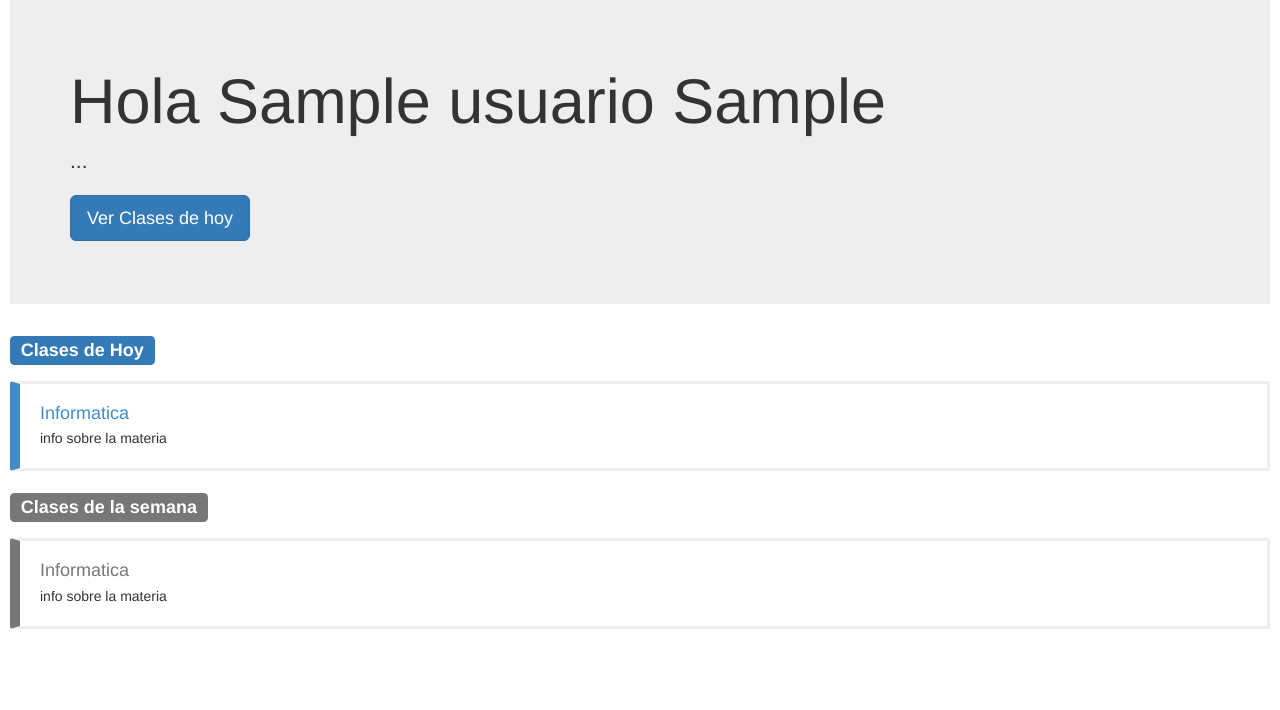
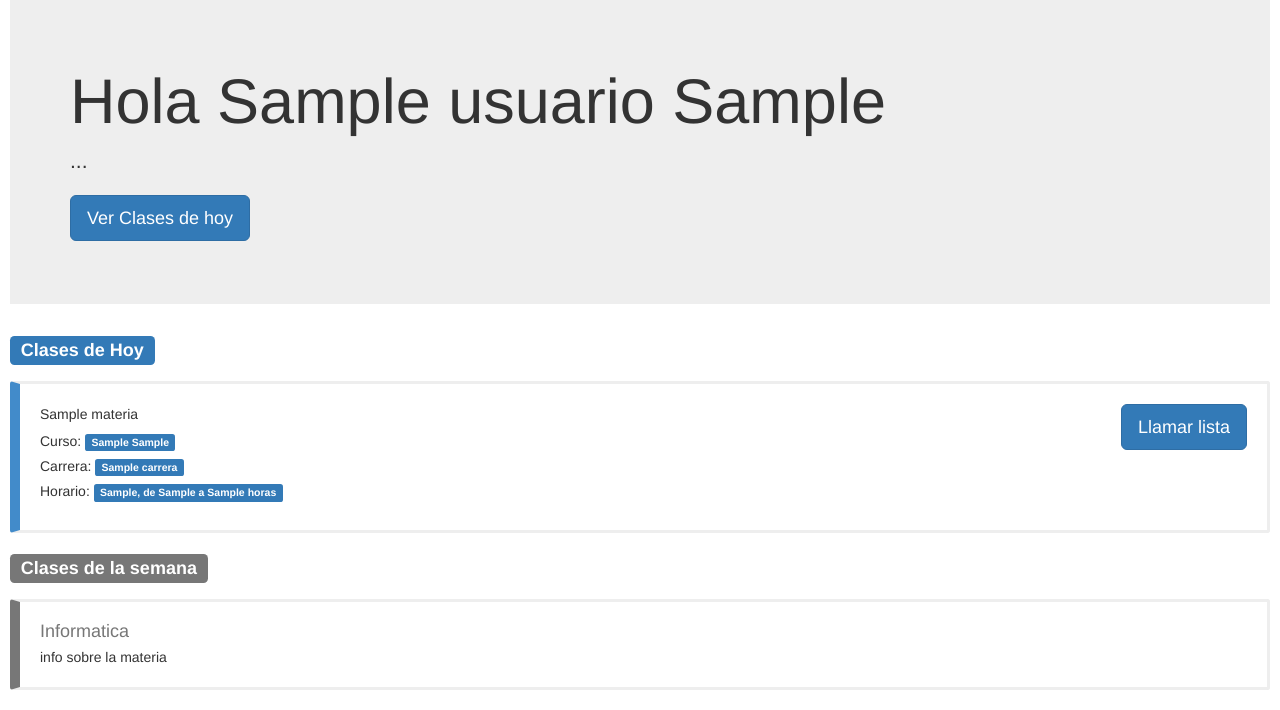
Before and after one commit to cris-Duarte/asisapp, a Flask app: page /dashboard in a window 1280 px wide. Shown: the part 91-801 px from the top of the page. Before the commit the page ends 720 px from the top, so only its background shows below. Run offline with Flask 2, Linux system fonts and the light colour scheme; a user stored in the database is signed in; tables that the repository leaves empty hold one stand-in row (values such as "Sample post"); parts of the project's set-up code (start-up, migrations or seed data) failed here and were passed over; some libraries are stand-ins or nearby versions.

Commit message:
Consulta lista, falta validacion de dia, y hora. vista de materias lista

```diff
--- a/services/web/project/__init__.py
+++ b/services/web/project/__init__.py
@@ -58,7 +58,7 @@ def perfil():
     .filter(Horario.activo==True)\
     .all()
 
-    return render_template("perfil.html")
+    return render_template("perfil.html",materias=mh)
 
 @app.route("/materias", methods=['POST'])
 @login_required
--- a/services/web/project/static/style.css
+++ b/services/web/project/static/style.css
@@ -40,12 +40,28 @@ svg {
   text-align: center;
 }
 
+.caja_materias{
+  display: inline-block;
+  width: 70%;
+}
+.boton_materias{
+  display: inline-block;
+  float: right;
+  vertical-align: middle;
+  text-align: center;
+  width: inherit;
+  height: 100%;
+}
+
+
 .bs-callout {
     padding: 20px;
     margin: 20px 0;
     border: 3px solid #eee;
     border-left-width: 10px;
     border-radius: 3px;
+    overflow: hidden;
+
 }
 .bs-callout h4 {
     margin-top: 0;
--- a/services/web/project/templates/perfil.html
+++ b/services/web/project/templates/perfil.html
@@ -4,18 +4,32 @@
       {% endif %}
       {{ current_user.nombre }} {{ current_user.apellido }}</h1>
     <p>...</p>
-    <p><a class="btn btn-primary btn-lg" href="#clases_hoy" role="button">Ver Clases de hoy</a></p>
+    <p><a class="btn btn-primary btn-lg" href="#clases_semana" role="button">Ver Clases de hoy</a></p>
   </div>
 </div>
 <h3><span class="label label-primary">Clases de Hoy</span></h3>
 <div class="clases_hoy">
+  {% for m in materias %}
   <div class="bs-callout bs-callout-primary"">
-    <h4>Informatica</h4>
-    <p>info sobre la materia</p>
+    <div class="caja_materias"
+      <h4>{{ m[0].nombre }}</h4>
+      <h5>Curso: <span class="label label-primary">{{ m[0].curso }} {{ m[0].seccion }}</span></h5>
+      <h5>Carrera: <span class="label label-primary">{{ m[1].nombre_carrera }}</span></h5>
+      <h5>Horario: <span class="label label-primary">{{ m[2].dia }}, de {{ m[2].desde }} a {{ m[2].hasta }} horas</span></h5>
+    </div>
+    <div class="boton_materias">
+      <button type="button" name="button" class="btn btn-primary btn-lg">Llamar lista</button>
+    </div>
   </div>
+  {% else %}
+    <div class="bs-callout bs-callout-warning"">
+    <h4>No tiene ninguna clase asignada</h4>
+    <p>Si cree que esto es un error, por favor, contacte con su coordinador</p>
+  </div>
+  {% endfor %}
 </div>
 <h3><span class="label label-default">Clases de la semana</span></h3>
-<div class="clases_hoy">
+<div class="clases_semana">
   <div class="bs-callout bs-callout-default"">
     <h4>Informatica</h4>
     <p>info sobre la materia</p>
```
